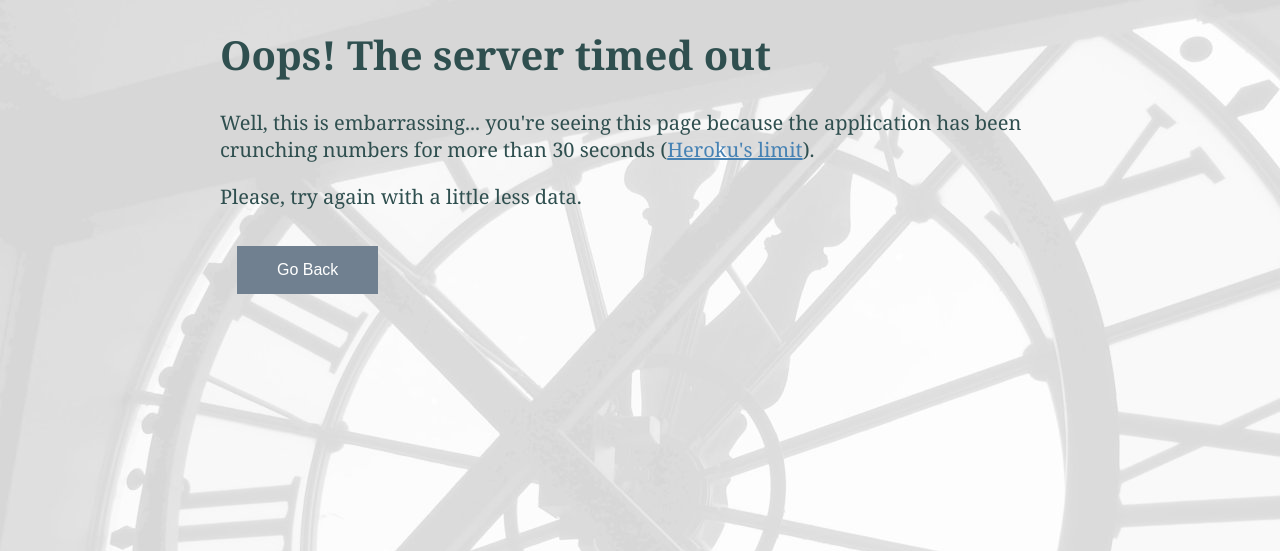
After one commit to Tim-Abwao/time-series-app, a Flask app: page /server_timeout in a window 1280 px wide. The commit adds this page. Shown: the top 551 px of the page. Run offline with Flask 2, Linux system fonts and the light colour scheme.

Commit message:
Adding heroku custom error page

```diff
--- a/app.py
+++ b/app.py
@@ -219,5 +219,15 @@ def create_sample():
     )
 
 
+@app.route("/server_timeout")
+def heroku_timeout():
+    """
+    This creates the custom error page to be displayed if the app takes more
+    than 30 seconds (Heroku's limit) to process a request.
+    See https://devcenter.heroku.com/articles/error-codes#h12-request-timeout
+    """
+    return render_template('heroku_custom_503.htm')
+
+
 if __name__ == "__main__":
     app.run()
--- a/templates/glossary.html
+++ b/templates/glossary.html
@@ -17,7 +17,7 @@
 
     </div>
     <footer>
-        <a class="hvr-bob button" href="/">Back to Home</a>
+        <a class="hvr-bob button" href="{{ url_for('index')}}">Back to Home</a>
     </footer>
 
 </body>
--- /dev/null
+++ b/templates/heroku_custom_503.htm
@@ -0,0 +1,22 @@
+{% extends 'base.html' %}
+{% block title %} Server Timeout {% endblock %}
+{% block body %}
+
+<body>
+    <div class="content">
+        <h1>Oops! The server timed out</h1>
+        <p>Well, this is embarrassing... you're seeing this page because the application
+            has been crunching numbers for more than 30 seconds (<a
+                href="https://devcenter.heroku.com/articles/error-codes#h12-request-timeout">Heroku's limit</a>).</p>
+        <p>Please, try again with a little less data.</p>
+
+        <button class="hvr-bob button" onclick="goBack()">Go Back</button>
+    </div>
+    <script>
+        function goBack() {
+            window.history.back();
+        }
+    </script>
+</body>
+
+{% endblock %}
```
